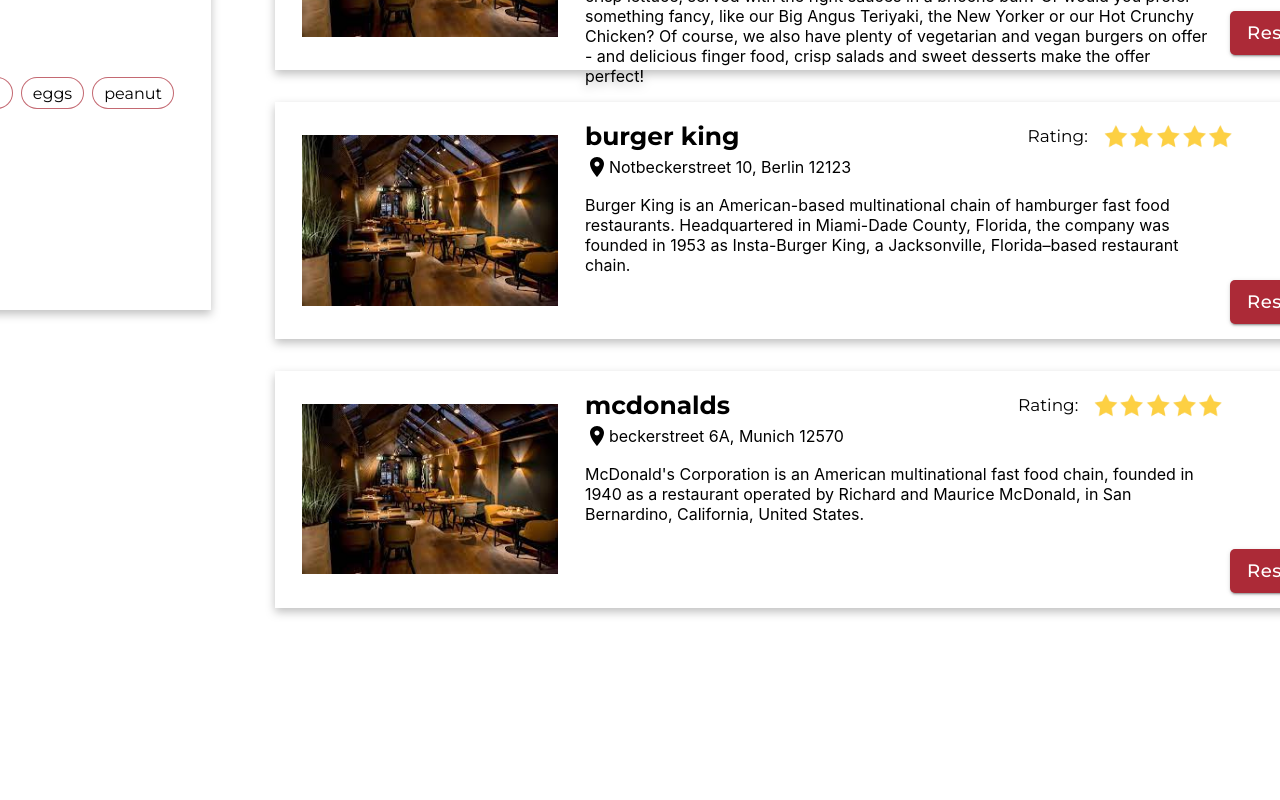
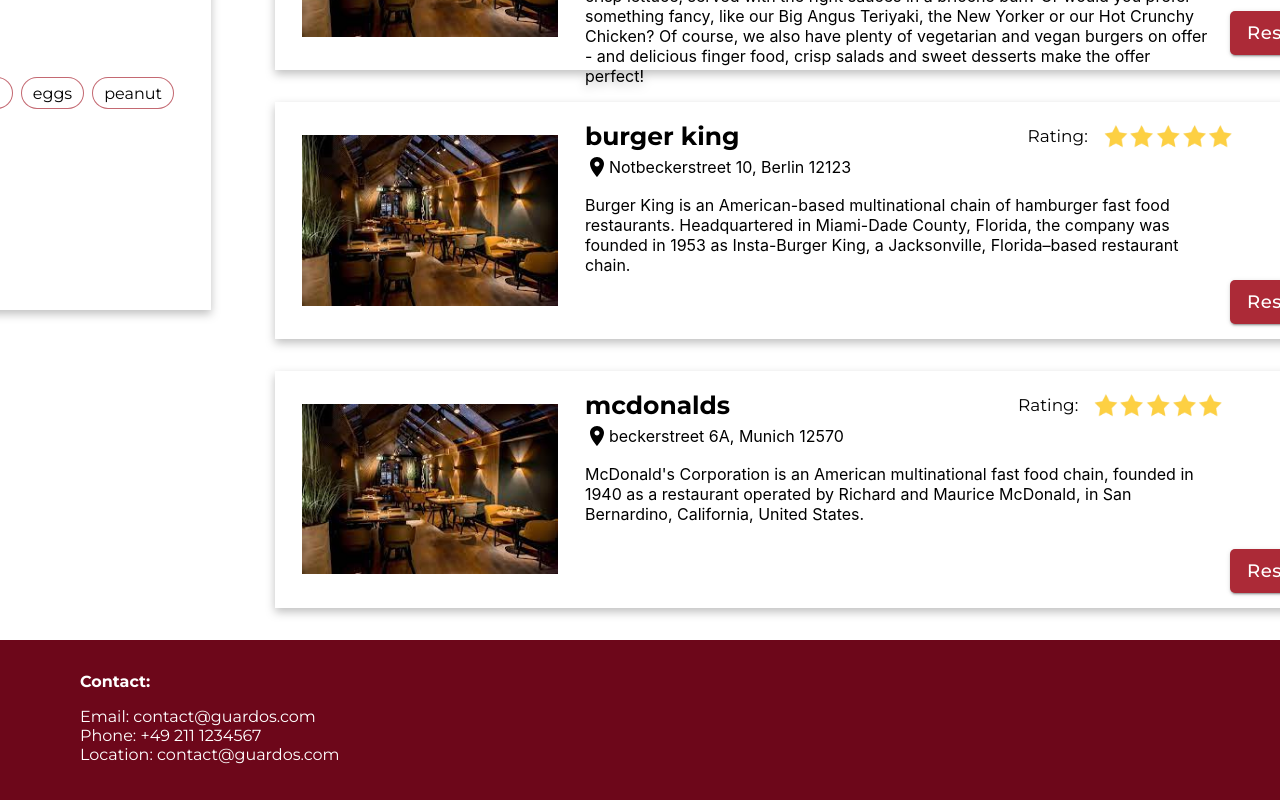
Before and after one commit to Guardos-Epitech/Guardos, a React (Create React App) app in the folder frontend/: page / in a window 1280 px wide. Shown: the part 1163-1963 px from the top of the page. Before the commit the page ends 1803 px from the top, so only its background shows below. Built offline with nearby package versions, Linux system fonts and the light colour scheme.

Commit message:
[FE] add a footer

```diff
--- /dev/null
+++ b/frontend/src/pages/AppOutlet/AppOutlet.module.scss
@@ -0,0 +1,25 @@
+@import url("https://fonts.googleapis.com/css2?family=Montserrat:ital,wght@0,100;0,200;0,300;0,400;0,500;0,600;0,700;0,800;0,900;1,100;1,200;1,300;1,400;1,500;1,600;1,700;1,800;1,900&family=Orbitron&display=swap");
+
+.Container {
+    display: grid;
+    height: 10rem;
+    background-color: #6d071a;
+    align-items: center;
+}
+
+.ListContact {
+    font-family: "Montserrat", sans-serif;
+    color: white;
+    list-style-type: none;
+    padding: 0;
+}
+
+.ContactTitle {
+    color: white;
+    font-family: "Montserrat", sans-serif;
+    font-size: 1rem;
+}
+
+.TextContainer {
+    margin-left: 5rem;
+}
--- /dev/null
+++ b/frontend/src/pages/AppOutlet/AppOutlet.tsx
@@ -0,0 +1,23 @@
+import React from 'react';
+import { Outlet } from "react-router-dom"
+import styles from "./AppOutlet.module.scss"
+
+const AppOutlet = () => {
+    return (
+        <>
+            <Outlet />
+            <div className={styles.Container}>
+            <div className={styles.TextContainer}>
+                <h2 className={styles.ContactTitle}>Contact:</h2>
+                <ul className={styles.ListContact}>
+                    <li>Email: contact@guardos.com</li>
+                    <li>Phone: +49 211 1234567</li>
+                    <li>Location: contact@guardos.com</li>
+                </ul>
+            </div>
+            </div>
+        </>
+    )
+}
+
+export default AppOutlet;
--- a/frontend/src/router/Router.tsx
+++ b/frontend/src/router/Router.tsx
@@ -4,15 +4,18 @@ import FilterPage from "@src/pages/FilterPage";
 import MenuPage from "@src/pages/MenuPage";
 import HomePage from "@src/pages/HomePage";
 import ScrollToTop from "@src/components/ScrollToTop/ScrollToTop";
+import AppOutlet from "@src/pages/AppOutlet/AppOutlet";
 
 const MVPRouter = () => {
   return (
     <BrowserRouter>
       <ScrollToTop />
       <Routes>
-        <Route path="/filter" element={<FilterPage />} />
-        <Route path="/menu" element={<MenuPage />} />
-        <Route path="/" element={<HomePage />}/>
+        <Route element={<AppOutlet />}>
+          <Route path="/filter" element={<FilterPage />} />
+          <Route path="/menu" element={<MenuPage />} />
+          <Route path="/" element={<HomePage />}/>
+        </Route>
       </Routes>
     </BrowserRouter>
   );
--- a/frontend/webpack.config.js
+++ b/frontend/webpack.config.js
@@ -18,7 +18,8 @@ const config = {
   devServer: {
     open: true,
     host: "0.0.0.0",
-    port: 8080
+    port: 8080,
+    historyApiFallback: true
   },
   plugins: [
     new HtmlWebpackPlugin({
```
Also changed, not shown: frontend/src/pages/AppOutlet/index.ts (added).
